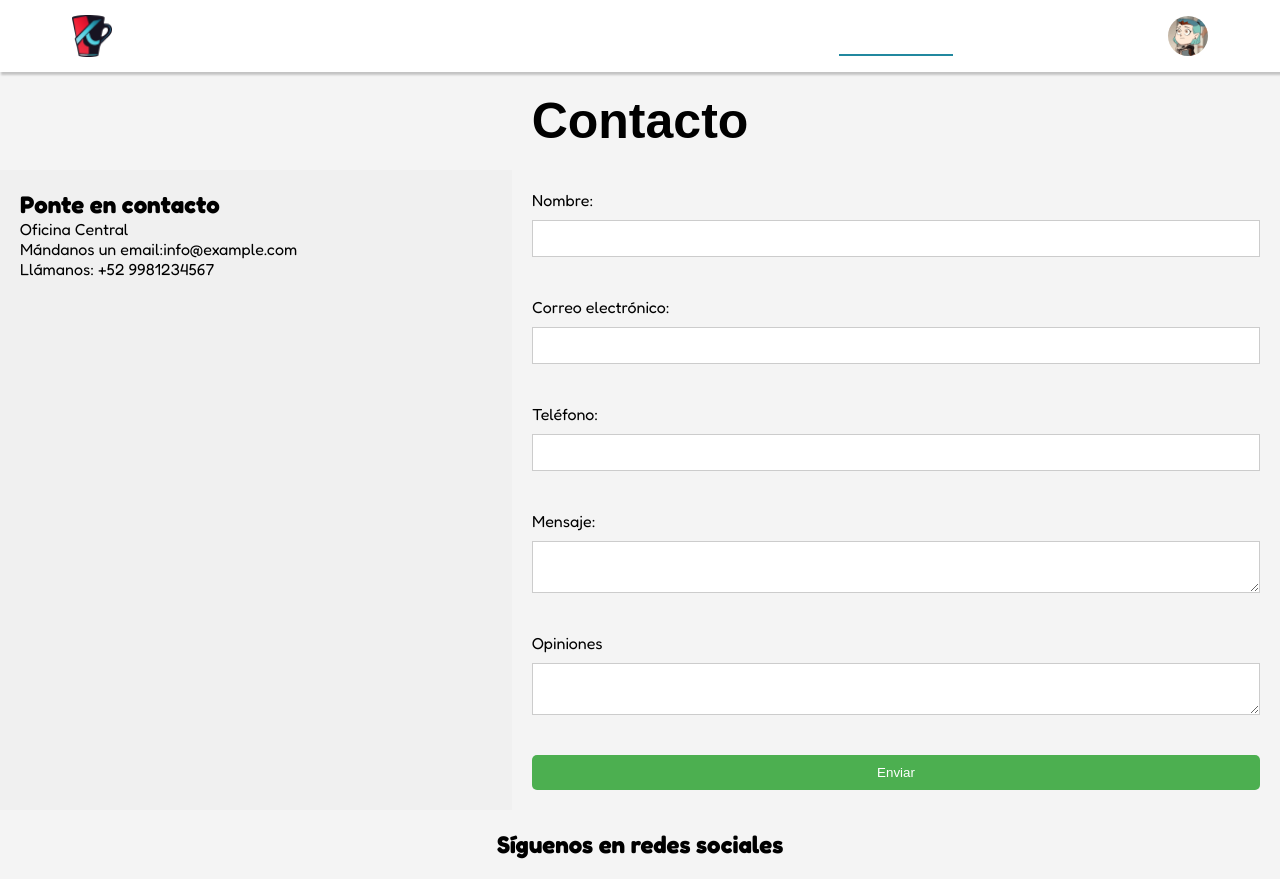
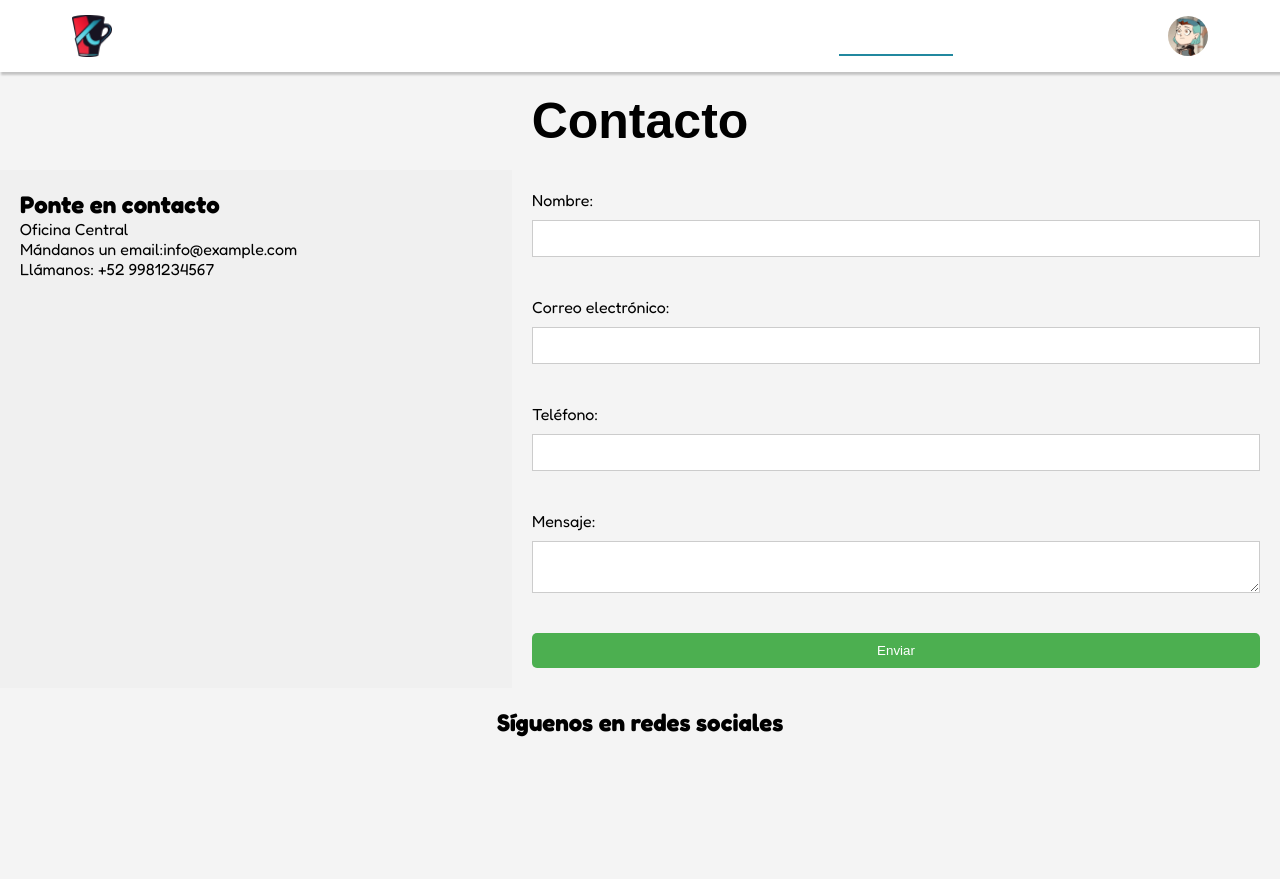
Before and after one commit to joseeduardohg/sublicup, a Next.js app: page /contact in a window 1280 px wide. After the commit the page ends 800 px from the top, so only its background shows below. Built offline with nearby package versions, Linux system fonts and the light colour scheme.

Commit message:
Quitar opiniones en vista_contacto

```diff
--- a/src/app/contact/page.tsx
+++ b/src/app/contact/page.tsx
@@ -29,9 +29,6 @@ export default function ContactPage() {
             <label>Mensaje:</label>
             <textarea name='mensaje' required></textarea>
             <br />
-            <label>Opiniones</label>
-            <textarea name='Opinion' required></textarea>
-            <br />
             <button type='submit'>Enviar</button>
           </form>
         </div>
```
